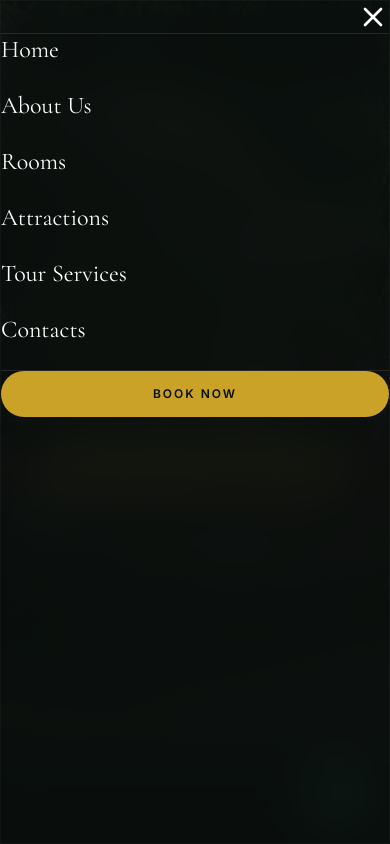
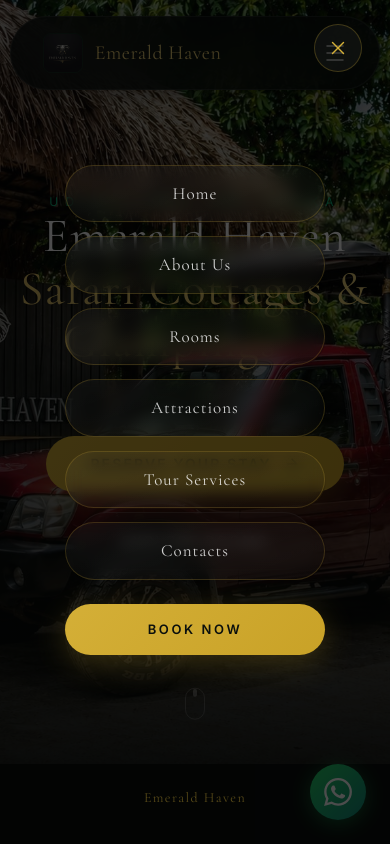
Before and after one commit to Sacheera127/EMERALD-HAVEN, a Next.js app: page / in a window 390 px wide. Both pictures are taken after a click on the button 335 px from the left and 53 px from the top of the page. Shown: the top 844 px of the page. Built offline with nearby package versions, Linux system fonts and the light colour scheme.

Commit message:
nav var mobile optimization

```diff
--- a/app/components/Navbar.js
+++ b/app/components/Navbar.js
@@ -84,34 +84,122 @@ export default function Navbar() {
         </motion.header>
       </div>
 
-      {/* Mobile Drawer */}
+      {/* Mobile Overlay — Premium Centered Pill Menu */}
       <AnimatePresence>
         {isMobileOpen && (
           <motion.div
-            initial={{ opacity: 0, x: '100%' }}
-            animate={{ opacity: 1, x: 0 }}
-            exit={{ opacity: 0, x: '100%' }}
-            transition={{ type: 'spring', bounce: 0, duration: 0.4 }}
-            className="fixed inset-0 z-[100] glass flex flex-col"
-            style={{ background: 'rgba(10, 15, 13, 0.95)' }}
+            initial={{ opacity: 0 }}
+            animate={{ opacity: 1 }}
+            exit={{ opacity: 0 }}
+            transition={{ duration: 0.3, ease: 'easeOut' }}
+            className="fixed inset-0 z-[100] flex flex-col"
+            style={{
+              backgroundColor: 'rgba(0, 0, 0, 0.7)',
+            }}
           >
-            <div className="p-6 flex justify-end border-b border-white/10">
-              <button onClick={() => setIsMobileOpen(false)} className="text-white hover:text-emerald-400">
-                <X size={32} />
+            {/* Close button — top right */}
+            <div className="flex justify-end" style={{ padding: '24px 28px' }}>
+              <button
+                onClick={() => setIsMobileOpen(false)}
+                className="flex items-center justify-center rounded-full transition-all duration-300 hover:scale-110"
+                style={{
+                  width: '48px', height: '48px',
+                  background: 'rgba(255,255,255,0.04)',
+                  border: '1px solid rgba(212,175,55,0.25)',
+                }}
+              >
+                <X size={22} strokeWidth={1.5} style={{ color: '#D4AF37' }} />
               </button>
             </div>
-            <nav className="flex-1 p-6 flex flex-col gap-6">
-              {navLinks.map((link) => (
-                <Link key={link.name} href={link.href} onClick={() => setIsMobileOpen(false)} className="text-2xl font-serif text-white hover:text-emerald-400">
-                  {link.name}
-                </Link>
+
+            {/* Centered nav links */}
+            <nav className="flex-1 flex flex-col items-center justify-center" style={{ gap: '14px', padding: '0 32px', marginTop: '-40px' }}>
+              {navLinks.map((link, i) => (
+                <motion.div
+                  key={link.name}
+                  initial={{ opacity: 0, y: 25 }}
+                  animate={{ opacity: 1, y: 0 }}
+                  exit={{ opacity: 0, y: 10 }}
+                  transition={{
+                    delay: 0.1 + i * 0.07,
+                    duration: 0.5,
+                    ease: [0.16, 1, 0.3, 1],
+                  }}
+                  className="w-full flex justify-center"
+                >
+                  <Link
+                    href={link.href}
+                    onClick={() => setIsMobileOpen(false)}
+                    className="font-serif text-center transition-all duration-400 hover:scale-[1.03]"
+                    style={{
+                      display: 'block',
+                      width: '80%',
+                      maxWidth: '320px',
+                      padding: '15px 28px',
+                      borderRadius: '50px',
+                      fontSize: '17px',
+                      fontWeight: 400,
+                      letterSpacing: '0.06em',
+                      color: 'rgba(255,255,255,0.8)',
+                      background: 'linear-gradient(160deg, rgba(255,255,255,0.04) 0%, rgba(255,255,255,0.01) 100%)',
+                      border: '1px solid rgba(212,175,55,0.2)',
+                      backdropFilter: 'blur(8px)',
+                      WebkitBackdropFilter: 'blur(8px)',
+                    }}
+                  >
+                    {link.name}
+                  </Link>
+                </motion.div>
               ))}
-              <div className="mt-8 pt-8 border-t border-white/10">
-                <a href="https://www.booking.com/hotel/lk/jungle-safari-cottage-udawalawa.en-gb.html" target="_blank" rel="noopener noreferrer" className="btn-book text-center w-full block">
+
+              {/* Book Now CTA — solid gold pill */}
+              <motion.div
+                initial={{ opacity: 0, y: 25 }}
+                animate={{ opacity: 1, y: 0 }}
+                exit={{ opacity: 0, y: 10 }}
+                transition={{
+                  delay: 0.1 + navLinks.length * 0.07 + 0.05,
+                  duration: 0.5,
+                  ease: [0.16, 1, 0.3, 1],
+                }}
+                className="w-full flex justify-center"
+                style={{ marginTop: '10px' }}
+              >
+                <a
+                  href="https://www.airbnb.co.uk/rooms/1558405581828587637?guests=1&adults=1&s=67&unique_share_id=e4819430-6264-4d66-a125-5e20a2fe6dab"
+                  target="_blank"
+                  rel="noopener noreferrer"
+                  className="text-center font-semibold uppercase transition-all duration-400 hover:scale-[1.03]"
+                  style={{
+                    display: 'block',
+                    width: '80%',
+                    maxWidth: '320px',
+                    padding: '16px 28px',
+                    borderRadius: '50px',
+                    fontSize: '13px',
+                    letterSpacing: '0.2em',
+                    color: '#0a0f0d',
+                    background: 'linear-gradient(135deg, #D4AF37, #c9a227)',
+                    boxShadow: '0 8px 30px rgba(212,175,55,0.25)',
+                  }}
+                >
                   Book Now
                 </a>
-              </div>
+              </motion.div>
             </nav>
+
+            {/* Subtle bottom branding */}
+            <motion.div
+              initial={{ opacity: 0 }}
+              animate={{ opacity: 1 }}
+              transition={{ delay: 0.8, duration: 0.6 }}
+              className="text-center"
+              style={{ padding: '24px 0 36px', color: 'rgba(224,231,228,0.25)' }}
+            >
+              <p className="font-serif text-sm tracking-widest" style={{ color: 'rgba(212,175,55,0.4)' }}>
+                Emerald Haven
+              </p>
+            </motion.div>
           </motion.div>
         )}
       </AnimatePresence>
```
